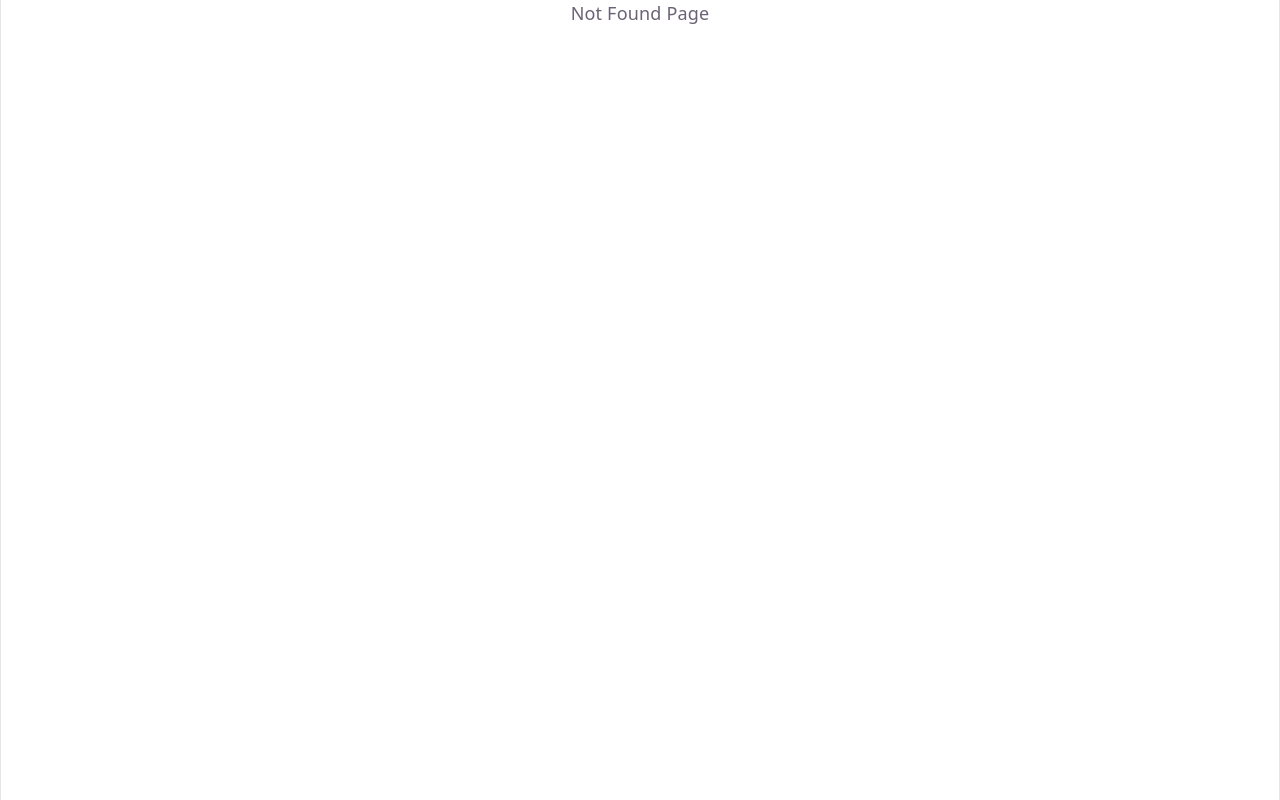
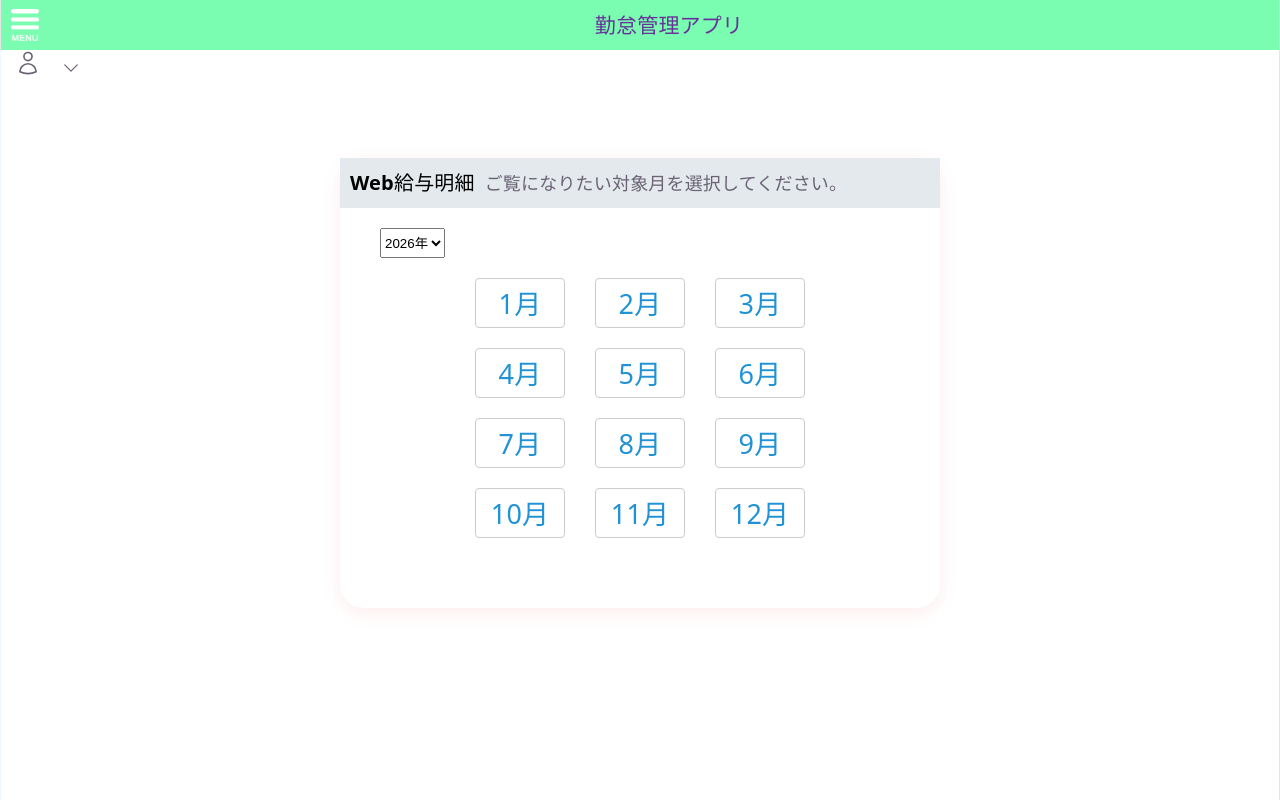
Before and after one commit to nbhvduc/React, a React (Vite) app: page /SalaryList in a window 1280 px wide. Before the commit this address had no page. Built offline with nearby package versions, Linux system fonts and the light colour scheme.

Commit message:
save as draft

```diff
--- a/src/App.tsx
+++ b/src/App.tsx
@@ -1,8 +1,11 @@
-import { Link, Outlet } from "react-router";
+import { Outlet } from "react-router";
+import { Menu } from "./Pages/Menu/menu";
 
 export default function App() {
   return (
     <>
+      <Menu />
+
       <Outlet />
     </>
   );
--- a/src/Home/home.tsx
+++ b/src/Home/home.tsx
@@ -1,14 +1,3 @@
-import { useEffect } from "react"
-import { useNavigate } from "react-router"
-
-export const  Home = () => {
-    const navigate = useNavigate()
-
-    useEffect(() => {
-        navigate("/login")
-    }, [navigate])
-
-    return (
-        <div>Welcome to Home Page</div>
-    )
-}
+export const Home = () => {
+  return <div>Welcome to Home Page</div>;
+};
--- a/src/Pages/Login/login.tsx
+++ b/src/Pages/Login/login.tsx
@@ -27,6 +27,7 @@ export function Login() {
       });
 
       const data = await response.json();
+      console.log(data);
 
       if (!response.ok) {
         setErrorMessage(data.detail);
@@ -34,7 +35,7 @@ export function Login() {
       }
 
       // navigate
-      navigate("/useEffect");
+      navigate("/", { state: { email: email } });
     } catch (error) {
       console.error(error);
       if (error instanceof Error) {
--- a/src/Pages/Menu/menu.tsx
+++ b/src/Pages/Menu/menu.tsx
@@ -1,11 +1,17 @@
 import { useState } from "react";
 import menuSticker from "../../assets/menu-sticker.png";
+import { useNavigate } from "react-router";
+import { useLocation } from "react-router";
 import "./menu.css";
 
 export function Menu() {
   const [isMenuOpen, setIsMenuOpen] = useState(false);
+  const navigate = useNavigate();
+  const location = useLocation();
+  const email = location.state?.email ?? "";
+  console.log(email);
 
-  function hanldeToggleMenu() {
+  function handleToggleMenu() {
     setIsMenuOpen((prev) => !prev);
   }
 
@@ -16,13 +22,27 @@ export function Menu() {
     <div className="container">
       <div className={classMenu}>
         <ul>
-          <li onClick={hanldeToggleMenu}>WEB給与明細</li>
-          <li onClick={hanldeToggleMenu}>パスワード・メールアドレス設定</li>
+          <li
+            onClick={() => {
+              navigate("/SalaryList", { state: { email: email } });
+              handleToggleMenu();
+            }}
+          >
+            WEB給与明細
+          </li>
+          <li
+            onClick={() => {
+              navigate("/SalaryList", { state: { email } });
+              handleToggleMenu();
+            }}
+          >
+            パスワード・メールアドレス設定
+          </li>
         </ul>
       </div>
 
       <div className="header">
-        <img onClick={hanldeToggleMenu} src={menuSticker} alt="menu-Sticker" />
+        <img onClick={handleToggleMenu} src={menuSticker} alt="menu-Sticker" />
         <h3 className="title-menu">勤怠管理アプリ</h3>
       </div>
     </div>
--- /dev/null
+++ b/src/Pages/SalaryList/SalaryList.css
@@ -0,0 +1,69 @@
+.header-salary {
+  justify-content: left;
+  display: flex;
+}
+.content-box-salary {
+  display: flex;
+  flex-direction: column;
+
+  border-radius: 24px;
+  max-width: 100%;
+  box-sizing: border-box;
+  box-shadow: 0 4px 20px rgba(232, 4, 4, 0.08);
+  text-align: center;
+  border: 1 solid #e0e0e0;
+  margin: 50px;
+  margin-bottom: 15px;
+  background: none;
+  width: 600px;
+  margin: 0 auto;
+  margin-top: 80px;
+  height: 450px;
+}
+.title-salary {
+  box-sizing: border-box;
+  background-color: #e3e9ed;
+  display: flex;
+  gap: 10px;
+  height: 50px;
+  margin: 0;
+  align-items: center;
+}
+.title-salary h4 {
+  font-size: 20px;
+  color: black;
+  margin-left: 10px;
+}
+.select-year {
+  display: flex;
+  margin-left: 40px;
+  margin-top: 20px;
+  width: 30px;
+  height: 30px;
+}
+.month-content-box {
+  margin: 0 auto;
+  padding: 0;
+  display: flex;
+  flex-direction: column;
+}
+
+.month-content-box span {
+  box-sizing: border-box;
+  background-color: #ffffff;
+  color: #2193d5;
+  border-radius: 4px;
+  border: 1px solid #cccccc;
+  height: 50px;
+  width: 90px;
+  justify-content: center;
+  padding: 2% 0px;
+  font-size: 1.5em;
+}
+.month-content-box div {
+  gap: 30px;
+  display: flex;
+  justify-content: center;
+  margin-top: 20px;
+  cursor: pointer;
+}
--- /dev/null
+++ b/src/Pages/SalaryList/SalaryList.tsx
@@ -0,0 +1,164 @@
+import { useLocation } from "react-router";
+import "./SalaryList.css";
+import { useState } from "react";
+import { useNavigate } from "react-router";
+
+export function SalaryList() {
+  const location = useLocation();
+  const [isUserDropDown, setIsUserDropDown] = useState(false);
+  const [selectYear, setSelectYear] = useState("2026");
+  const [isSelectYear, setIsSelectYear] = useState(false);
+  const navigate = useNavigate();
+  const email = location.state?.email ?? "";
+
+  const years = ["2024", "2025", "2026", "2027", "2028", "2029", "2030"];
+  const months = [
+    "1",
+    "2",
+    "3",
+    "4",
+    "5",
+    "6",
+    "7",
+    "8",
+    "9",
+    "10",
+    "11",
+    "12",
+  ];
+
+  function handleDropDown() {
+    setIsUserDropDown((prev) => !prev);
+  }
+
+  function handleLogout() {
+    navigate("/login");
+  }
+
+  function handleSalaryDetail() {
+    navigate("/SalaryDetail");
+  }
+
+  function handleSelectYear(e: any) {
+    setSelectYear(e.target.value);
+  }
+
+  function handleToggleSelectYear() {
+    setIsSelectYear((prev) => !prev);
+  }
+
+  const classDropDown = ["drop-down", isUserDropDown ? "open" : ""].join(" ");
+  console.log(classDropDown);
+
+  const classSelectYear = ["select-year", isSelectYear ? "open" : ""].join(" ");
+  console.log(classSelectYear);
+
+  return (
+    <div>
+      <div
+        className={classDropDown}
+        onClick={handleDropDown}
+        style={{ display: "flex", gap: "10px", cursor: "pointer" }}
+      >
+        <svg
+          xmlns="http://www.w3.org/2000/svg"
+          fill="none"
+          viewBox="0 0 24 24"
+          strokeWidth={1.5}
+          stroke="currentColor"
+          className="size-6"
+          style={{
+            display: "flex",
+            width: "26px",
+            height: "26px",
+            marginLeft: "14px",
+          }}
+        >
+          <path
+            strokeLinecap="round"
+            strokeLinejoin="round"
+            d="M15.75 6a3.75 3.75 0 1 1-7.5 0 3.75 3.75 0 0 1 7.5 0ZM4.501 20.118a7.5 7.5 0 0 1 14.998 0A17.933 17.933 0 0 1 12 21.75c-2.676 0-5.216-.584-7.499-1.632Z"
+          />
+        </svg>
+        <header className="header-salary">{email}</header>
+        <svg
+          xmlns="http://www.w3.org/2000/svg"
+          fill="none"
+          viewBox="0 0 24 24"
+          strokeWidth={1.5}
+          stroke="currentColor"
+          className="size-6"
+          style={{
+            width: "20px",
+            height: "20px",
+            display: "flex",
+            marginTop: "8px",
+          }}
+        >
+          <path
+            strokeLinecap="round"
+            strokeLinejoin="round"
+            d="m19.5 8.25-7.5 7.5-7.5-7.5"
+          />
+        </svg>
+      </div>
+      {isUserDropDown && (
+        <button
+          style={{
+            background: "none",
+            border: "none",
+            fontSize: "18px",
+            display: "flex",
+            marginLeft: "100px",
+          }}
+          onClick={handleLogout}
+        >
+          ログアウト{" "}
+        </button>
+      )}
+      <div className="content-box-salary">
+        <div className="title-salary">
+          <h4>Web給与明細</h4>
+          <span>ご覧になりたい対象月を選択してください。</span>
+        </div>
+        <div className="salary-content">
+          <div className={classSelectYear} onClick={handleToggleSelectYear}>
+            <select
+              style={{ cursor: "pointer" }}
+              value={selectYear}
+              onChange={handleSelectYear}
+            >
+              {years.map((year) => (
+                <option key={year} value={year}>
+                  {year}年
+                </option>
+              ))}
+            </select>
+          </div>
+          <div className="month-content-box">
+            <div>
+              <span>1月</span>
+              <span>2月</span>
+              <span>3月</span>
+            </div>
+            <div className="4-6">
+              <span>4月</span>
+              <span>5月</span>
+              <span>6月</span>
+            </div>
+            <div>
+              <span>7月</span>
+              <span>8月</span>
+              <span>9月</span>
+            </div>
+            <div>
+              <span>10月</span>
+              <span>11月</span>
+              <span>12月</span>
+            </div>
+          </div>
+        </div>
+      </div>
+    </div>
+  );
+}
--- /dev/null
+++ b/src/SalaryDetail/SalaryDetail.tsx
@@ -0,0 +1,3 @@
+export function SalaryDetail() {
+  return <div>Welcome</div>;
+}
```
Also changed, not shown: src/router.tsx (+16 -14 lines).
